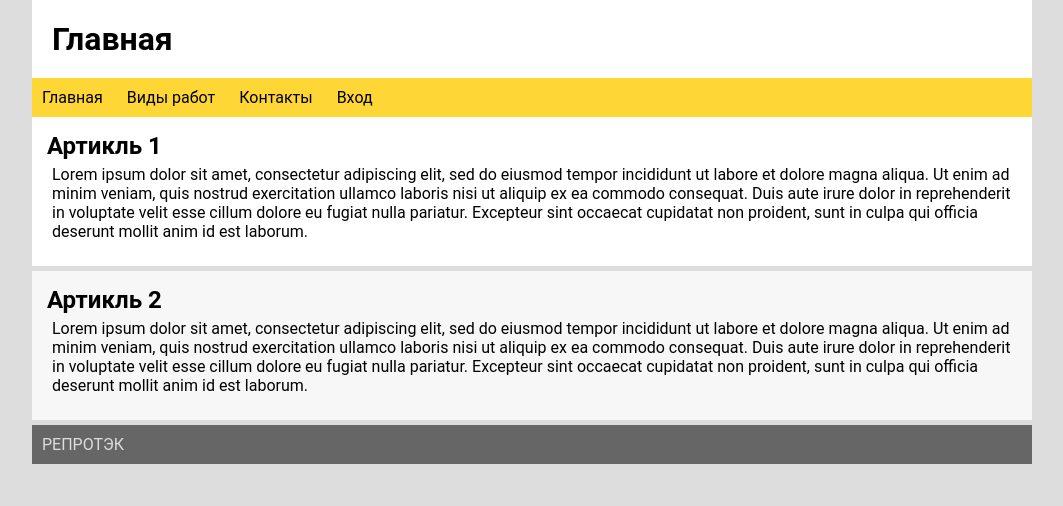
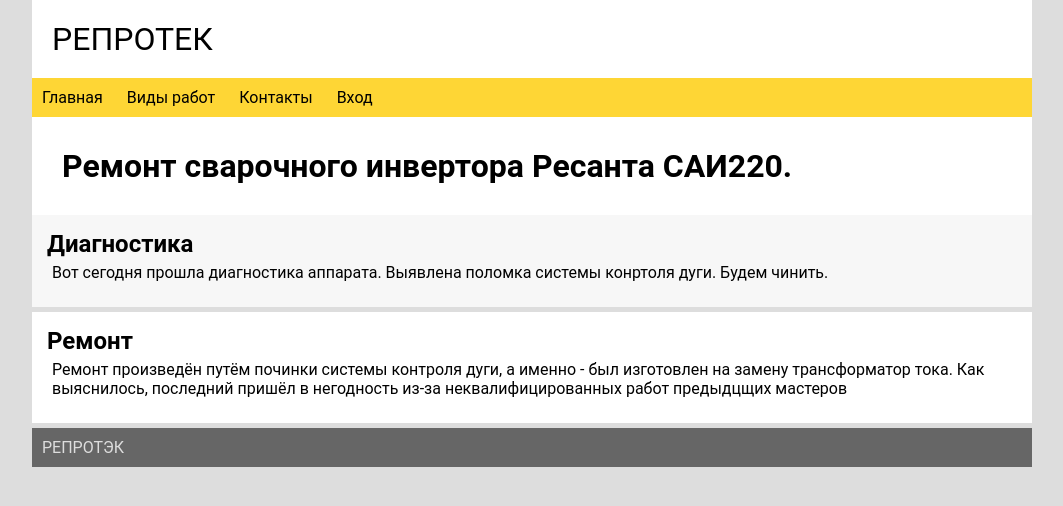
Before and after one commit to kul2002il/CP_PiRVP, a PHP site: page /set_works.1.html in a window 1280 px wide. Shown: the top 506 px of the page, without its empty margins (108-1171 px from the left). Run offline with PHP 8.4, Linux system fonts and the light colour scheme.

Commit message:
Изменение структуры и стилей.

```diff
--- a/Интерфейс/contacts.html
+++ b/Интерфейс/contacts.html
@@ -7,7 +7,7 @@
 	<meta name="viewport" content="width=device-width, initial-scale=1">
 </head>
 <body>
-	<h1>Контакты</h1>
+	<div class="logo">РЕПРОТЕК</div>
 	<header>
 		<nav>
 			<ul>
@@ -27,6 +27,7 @@
 		</nav>
 	</header>
 	<main>
+		<h1>Контакты</h1>
 		<article>
 			<h2>Ремонтные адреса</h2>
 			<h3>РЕПРОТЭК, главный офис</h3>
--- a/Интерфейс/index.html
+++ b/Интерфейс/index.html
@@ -7,7 +7,7 @@
 	<meta name="viewport" content="width=device-width, initial-scale=1">
 </head>
 <body>
-	<h1>Главная</h1>
+	<div class="logo">РЕПРОТЕК</div>
 	<header>
 		<nav>
 			<ul>
@@ -27,6 +27,7 @@
 		</nav>
 	</header>
 	<main>
+		<h1>Главная</h1>
 		<article>
 			<h2>Новости</h2>
 			<ul>
--- a/Интерфейс/login.html
+++ b/Интерфейс/login.html
@@ -1,7 +1,7 @@
 <!DOCTYPE html>
 <html>
 <head>
-	<title>Главная</title>
+	<title>Вход</title>
 	<meta charset="utf-8">
 	<link rel="stylesheet" type="text/css" href="style.css">
 	<meta name="viewport" content="width=device-width, initial-scale=1">
@@ -42,7 +42,7 @@
 	</style>
 </head>
 <body>
-	<h1>Главная</h1>
+	<div class="logo">РЕПРОТЕК</div>
 	<header>
 		<nav>
 			<ul>
@@ -62,6 +62,7 @@
 		</nav>
 	</header>
 	<main>
+		<h1>Вход</h1>
 		<div class="login">
 			<form method="post">
 				<div>
--- a/Интерфейс/set_works.1.html
+++ b/Интерфейс/set_works.1.html
@@ -7,7 +7,7 @@
 	<meta name="viewport" content="width=device-width, initial-scale=1">
 </head>
 <body>
-	<h1>Главная</h1>
+	<div class="logo">РЕПРОТЕК</div>
 	<header>
 		<nav>
 			<ul>
@@ -27,30 +27,22 @@
 		</nav>
 	</header>
 	<main>
+		<h1>Ремонт сварочного инвертора Ресанта САИ220.</h1>
 		<article>
-			<h2>Артикль 1</h2>
+			<h2>Диагностика</h2>
 			<p>
-				Lorem ipsum dolor sit amet, consectetur adipiscing elit, sed do
-				eiusmod tempor incididunt ut labore et dolore magna aliqua.
-				Ut enim ad minim veniam, quis nostrud exercitation ullamco
-				laboris nisi ut aliquip ex ea commodo consequat. Duis aute irure
-				dolor in reprehenderit in voluptate velit esse cillum dolore eu
-				fugiat nulla pariatur. Excepteur sint occaecat cupidatat non
-				proident, sunt in culpa qui officia deserunt mollit anim id est
-				laborum.
+				Вот сегодня прошла диагностика аппарата.
+				Выявлена поломка системы конртоля дуги.
+				Будем чинить.
 			</p>
 		</article>
 		<article>
-			<h2>Артикль 2</h2>
+			<h2>Ремонт</h2>
 			<p>
-				Lorem ipsum dolor sit amet, consectetur adipiscing elit, sed do
-				eiusmod tempor incididunt ut labore et dolore magna aliqua.
-				Ut enim ad minim veniam, quis nostrud exercitation ullamco
-				laboris nisi ut aliquip ex ea commodo consequat. Duis aute irure
-				dolor in reprehenderit in voluptate velit esse cillum dolore eu
-				fugiat nulla pariatur. Excepteur sint occaecat cupidatat non
-				proident, sunt in culpa qui officia deserunt mollit anim id est
-				laborum.
+				Ремонт произведён путём починки системы контроля дуги,
+				а именно - был изготовлен на замену трансформатор тока.
+				Как выяснилось, последний пришёл в негодность из-за
+				неквалифицированных работ предыдцщих мастеров
 			</p>
 		</article>
 	</main>
--- a/Интерфейс/set_works.html
+++ b/Интерфейс/set_works.html
@@ -7,7 +7,7 @@
 	<meta name="viewport" content="width=device-width, initial-scale=1">
 </head>
 <body>
-	<h1>Виды работ</h1>
+	<div class="logo">РЕПРОТЕК</div>
 	<header>
 		<nav>
 			<ul>
@@ -27,6 +27,7 @@
 		</nav>
 	</header>
 	<main>
+		<h1>Список работ</h1>
 		<article>
 			<h2>Ремонт электроники</h2>
 			<ul>
--- a/Интерфейс/style.css
+++ b/Интерфейс/style.css
@@ -28,8 +28,9 @@
 
 
 
-h1{
+.logo{
 	padding: 20px;
+	font-size: 2em;
 	background-color: #fff;
 }
 
@@ -54,6 +55,11 @@
 
 
 
+
+h1{
+	padding: 30px;
+	background-color: #fff;
+}
 
 article{
 	background-color: #fff;
--- a/Интерфейс/Шаблон.html
+++ b/Интерфейс/Шаблон.html
@@ -7,7 +7,7 @@
 	<meta name="viewport" content="width=device-width, initial-scale=1">
 </head>
 <body>
-	<h1>Главная</h1>
+	<div class="logo">РЕПРОТЕК</div>
 	<header>
 		<nav>
 			<ul>
@@ -27,6 +27,7 @@
 		</nav>
 	</header>
 	<main>
+		<h1>Шаблон</h1>
 		<article>
 			<h2>Артикль 1</h2>
 			<p>
```
Also changed, not shown: 1 other file.
